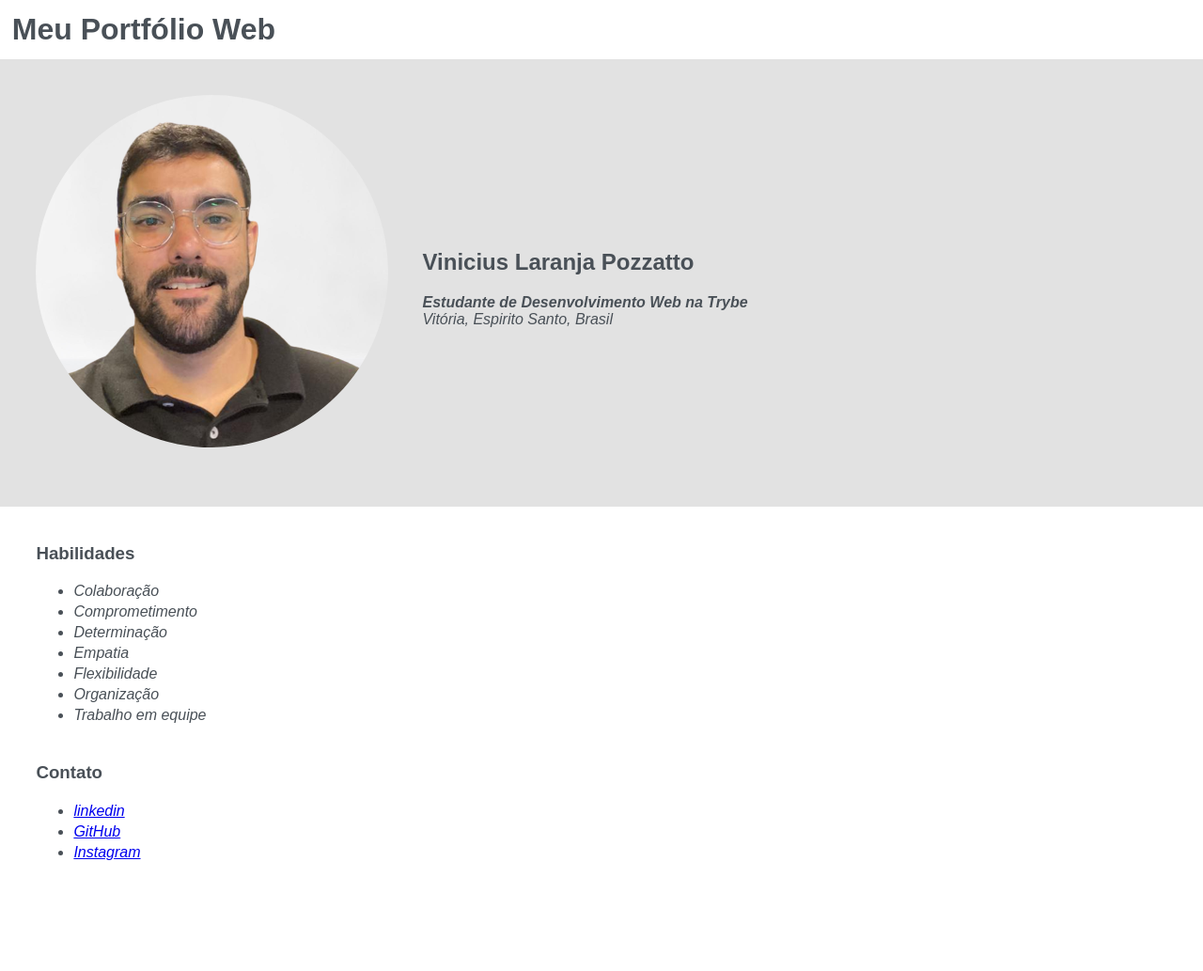
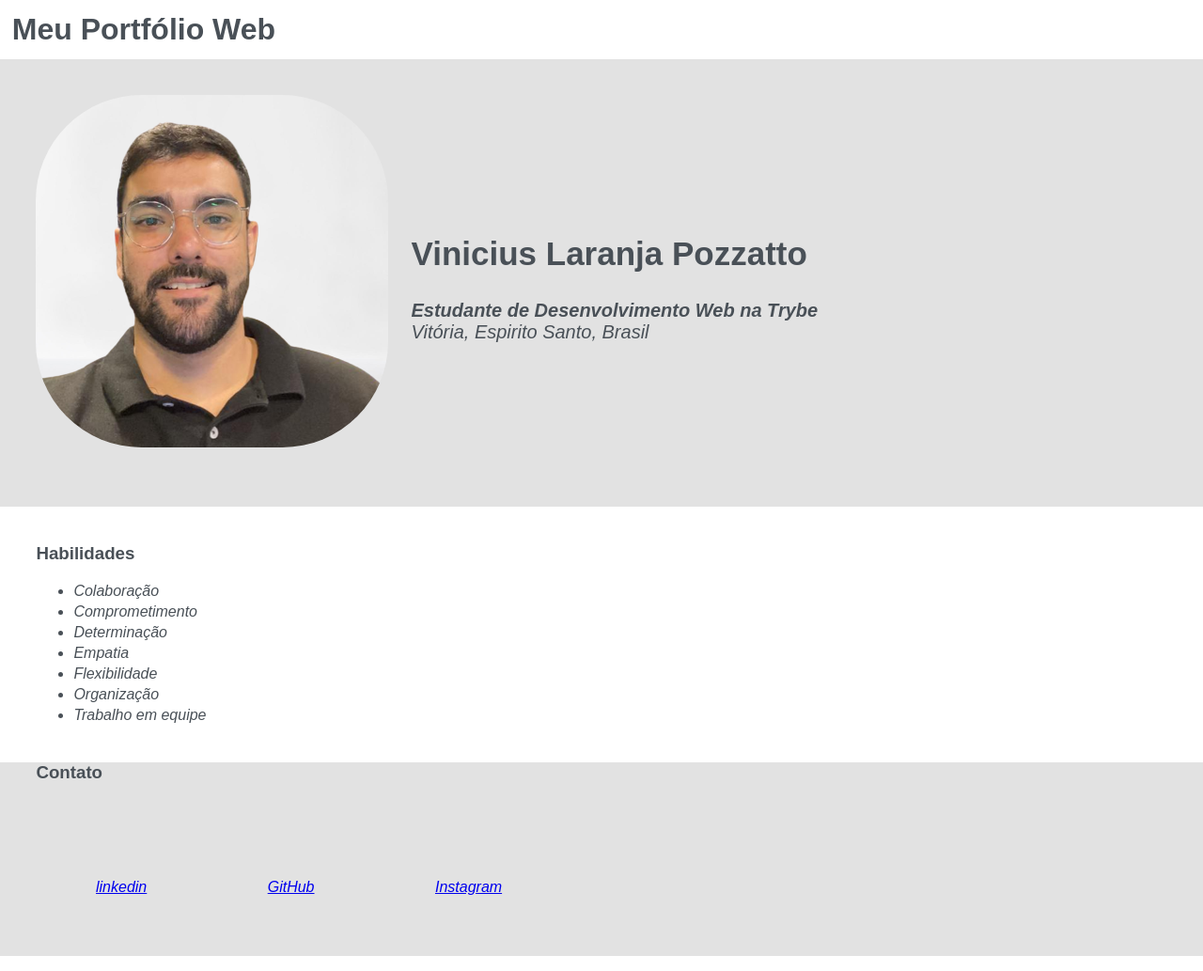
Before and after one commit to viniciuspozzatto/meu-repositorio, a plain HTML site: page index.html in a window 1280 px wide. Shown: the whole page at 94% size. Before the commit the page ends 956 px from the top, so only its background shows below. Drawn offline with Linux system fonts and the light colour scheme.

Commit message:
atualizacao

```diff
--- a/index.html
+++ b/index.html
@@ -31,14 +31,14 @@
         <li>Trabalho em equipe</li>
       </ul>
     </div>
-    <div class="contato">
+    <footer class="contato">
       <h3>Contato</h3>
       <ul>
         <li><a href="https://www.linkedin.com/in/vinicius-laranja-pozzatto-4a3a6a22b/" target="_blank">linkedin</a></li>
         <li><a href="https://github.com/viniciuspozzatto" target="_blank">GitHub</a></li>
         <li><a href="https://www.instagram.com/viniciuslpozzatto/" target="_blank">Instagram</a></li>
       </ul>
-    </div>
+    </footer>
 </body>
 
 </html>
--- a/style.css
+++ b/style.css
@@ -1,11 +1,67 @@
-      body{font-family: sans-serif; color: #495057; margin: 0;}
-      h1{margin: 1%;}
-      .imagem-arredondada{border-radius: 50%;}
-      .minha-foto{float: left; height: 400px;}
-      li{font-style: italic; font-weight: 500; line-height: 22px}
-      p{font-style: italic; font-weight: 500;}
-      .apresentacao{height: 400px; background-color: rgb(226, 226, 226); padding: 3%;max-width: 100%;}
-      .sobre{display: inline-block; margin-top: 12%;margin-left: 3%; width: 40%; }
-      .habilidades{margin: 3%;}
-      .contato{margin: 3%;}
+      body{
+            font-family: sans-serif;
+            color: #495057;
+            margin: 0;
+      }
+
+      h1{
+            margin: 1%;
+      }
+
+      .imagem-arredondada{
+            border-radius: 30%;
+      }
+
+      .minha-foto{
+            float: left;
+            height: 400px;
+      }
+      h2 {
+            font-size: 35px;
+      }
+
+      li{
+            font-style: italic;
+            font-weight: 500;
+            line-height: 22px;
+      }
+
+      p{
+            font-style: italic;
+            font-weight: 500;
+            font-size: 20px;
+      }
+
+      .apresentacao{
+            height: 400px;
+            background-color: rgb(226, 226, 226);
+            padding: 3%;
+            max-width: 100%;
+      }
+
+      .sobre{
+            float: left;
+            margin-top: 10%;
+            margin-left: 2%;
+            max-width: 100%;
+      }
+
+      .habilidades{
+            margin: 3%;
+      }
+
+      .contato{
+            background-color: rgb(226, 226, 226);
+            margin: 0%;
+      }
+
+      .contato h3 {
+            margin: 3%;
+      }
+
+      .contato li {
+            display: inline-block;
+            margin: 5%;
+            to
+      }
       /* div{border: 2px solid red;} */
```
